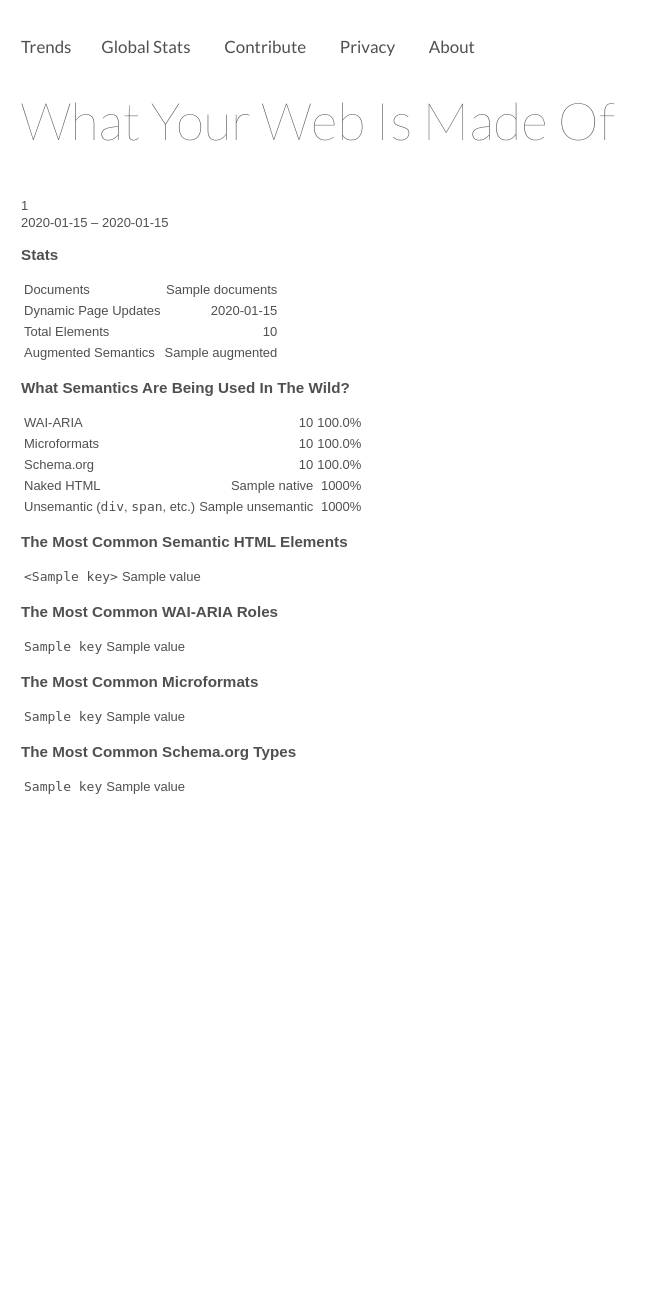
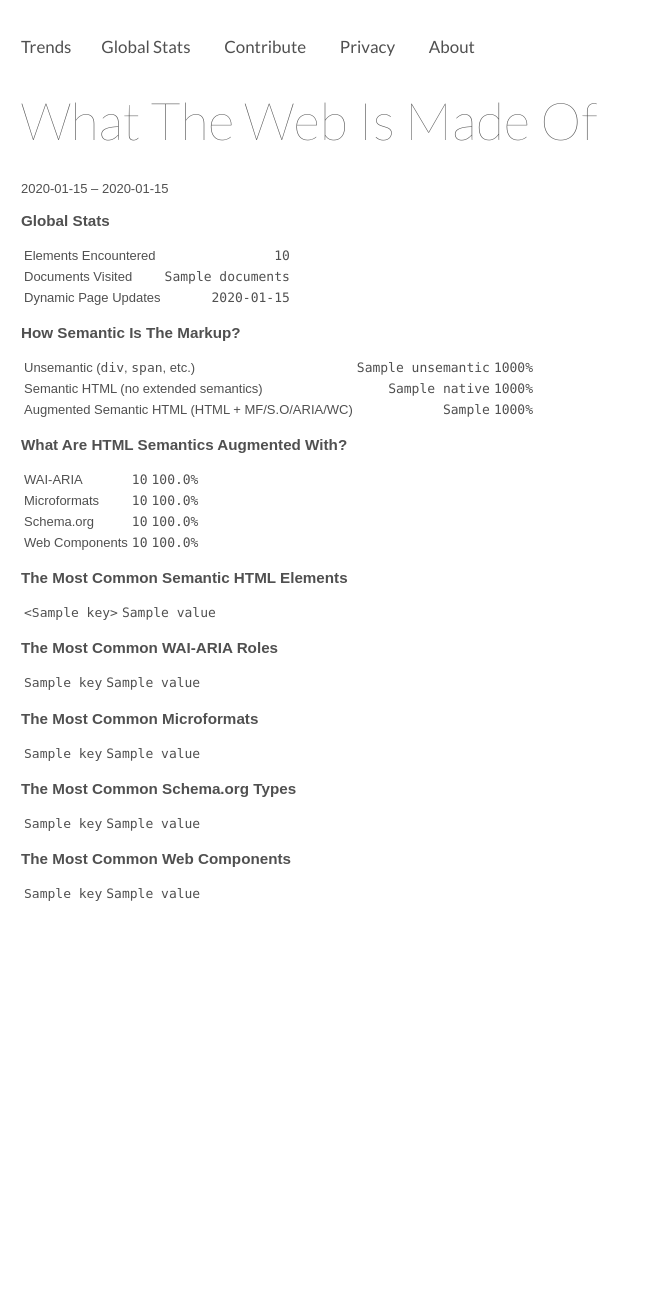
Before and after one commit to slightlyoff/meaningless, a Python web app: template reporting/meaningless-stats/templates/report.html in a window 1280 px wide. Shown: the top 1298 px of the page, without its empty margins (0-650 px from the left). After the commit the page ends 901 px from the top, so only its background shows below. Run offline with Jinja, Linux system fonts and the light colour scheme; the template is opened without the code that fills it: most values are stand-ins (such as "Sample title", 1, 10 or a date in 2020).

Commit message:
Adds support for semantic HTML element and web component gathering and reporting.

```diff
--- a/reporting/meaningless-stats/static/main.css
+++ b/reporting/meaningless-stats/static/main.css
@@ -63,6 +63,7 @@ body {
 
 table.numberdata > tbody > tr > td:nth-child(n+2) {
   text-align: right;
+  font-family: Consolas, monospace;
 }
 
 .axis path,
--- a/reporting/meaningless-stats/templates/report.html
+++ b/reporting/meaningless-stats/templates/report.html
@@ -3,56 +3,53 @@
 {% block head %}
 {% endblock %}
 
-{% block title %}<h1>What Your Web Is Made Of</h1>{% endblock %}
+{% block title %}<h1>What The Web Is Made Of</h1>{% endblock %}
 
 {% block main %}
-  <!--
-    Raw uploaded data:
-
-      {% for p in params %}
-        {{ p }} : {{ params[p] }}
-      {% endfor %}
-
-    JSON payload:
-
-      {% for p in params %}
-        {{ p }} : {{ params[p] }}
-      {% endfor %}
-  -->
-  </pre>
-  <br>
-  {{ id }}
-  <br>
-  <!--
-  {{ content }}
-  -->
   {{ content.start.strftime('%Y-%m-%d') }}
   &ndash;
   {{ content.end.strftime('%Y-%m-%d') }}
 
-  <h3>Stats</h3>
+  <h3>Global Stats</h3>
   <table class="numberdata">
     <tbody>
       <tr>
-        <td>Documents</td>
+        <td>Elements Encountered</td>
+        <td>{{ content.totals.total }}</td>
+      </tr>
+      <tr>
+        <td>Documents Visited</td>
         <td>{{ content.totals.documents }}</td>
       </tr>
       <tr>
         <td>Dynamic Page Updates</td>
         <td>{{ content.totals.updates }}</td>
       </tr>
+   </tbody>
+  </table>
+
+  <h3>How Semantic Is The Markup?</h3>
+  <table class="numberdata">
+    <tbody>
       <tr>
-        <td>Total Elements</td>
-        <td>{{ content.totals.total }}</td>
+        <td>Unsemantic (<code>div</code>, <code>span</code>, etc.)</td>
+        <td>{{ content.totals.semantics.data.unsemantic }}</td>
+        <td>{{ (content.totals.semantics.data.unsemantic / content.totals.total * 100) // 1 }}%</td>
       </tr>
       <tr>
-        <td>Augmented Semantics</td>
-        <td>{{ content.totals.semantics.data.augmented }}</td>
+        <td>Semantic HTML (no extended semantics)</td>
+        <td>{{ content.totals.semantics.data.native }}</td>
+        <td>{{ (content.totals.semantics.data.native / content.totals.total * 100) // 1 }}%</td>
       </tr>
- </tbody>
+      <tr>
+        <td>Augmented Semantic HTML  (HTML + MF/S.O/ARIA/WC)</td>
+        <td>{{ content.totals.semantics.data.semanticAugmented }}</td>
+        <td>{{ (content.totals.semantics.data.semanticAugmented / content.totals.total * 100) // 1 }}%</td>
+      </tr>
+     </tbody>
   </table>
 
-  <h3>What Semantics Are Being Used In The Wild?</h3>
+  <h3>What Are HTML Semantics Augmented With?</h3>
   <table class="numberdata">
     <tbody>
       <tr>
@@ -71,22 +68,19 @@
         <td>{{ (content.totals.microformatItems.total /  content.totals.total * 100) // 1 }}%</td>
       </tr>
       <tr>
-        <td>Naked HTML</td>
-        <td>{{ content.totals.semantics.data.native }}</td>
-        <td>{{ (content.totals.semantics.data.native / content.totals.total * 100) // 1 }}%</td>
-      </tr>
-      <tr>
-        <td>Unsemantic (<code>div</code>, <code>span</code>, etc.)</td>
-        <td>{{ content.totals.semantics.data.unsemantic }}</td>
-        <td>{{ (content.totals.semantics.data.unsemantic / content.totals.total * 100) // 1 }}%</td>
+        <td>Web Components</td>
+        <td>{{ content.totals.webComponentItems.total }}</td>
+        <td>{{ (content.totals.webComponentItems.total /  content.totals.total * 100) // 1 }}%</td>
       </tr>
      </tbody>
   </table>
 
+
   <h3>The Most Common Semantic HTML Elements</h3>
   <table class="numberdata">
     <tbody>
-      {% for key, value in content.totals.tags.data|dictsort(by='value')|reverse %}
+      {% for key, value in content.totals.nativeSemanticItems.data|dictsort(by='value')|reverse  %}
+      {%- if loop.index >= 10 %}{% break %}{% endif %}
       <tr>
         <td><code>&lt;{{ key }}&gt;</code></td>
         <td>{{ value }}</td>
@@ -99,6 +93,7 @@
   <table class="numberdata">
     <tbody>
      {% for key, value in content.totals.ariaItems.data|dictsort(by='value')|reverse %}
+     {%- if loop.index >= 10 %}{% break %}{% endif %}
       <tr>
         <td><code>{{ key }}</code></td>
         <td>{{ value }}</td>
@@ -111,6 +106,7 @@
   <table class="numberdata">
     <tbody>
      {% for key, value in content.totals.microformatItems.data|dictsort(by='value')|reverse %}
+     {%- if loop.index >= 10 %}{% break %}{% endif %}
       <tr>
         <td><code>{{ key }}</code></td>
         <td>{{ value }}</td>
@@ -123,6 +119,20 @@
   <table class="numberdata">
     <tbody>
      {% for key, value in content.totals.schemaDotOrgItems.data|dictsort(by='value')|reverse %}
+     {%- if loop.index >= 10 %}{% break %}{% endif %}
+      <tr>
+        <td><code>{{ key }}</code></td>
+        <td>{{ value }}</td>
+      </tr>
+      {% endfor %}
+    </tbody>
+  </table>
+
+  <h3>The Most Common Web Components</h3>
+  <table class="numberdata">
+    <tbody>
+     {% for key, value in content.totals.webComponentItems.data|dictsort(by='value')|reverse %}
+     {%- if loop.index >= 10 %}{% break %}{% endif %}
       <tr>
         <td><code>{{ key }}</code></td>
         <td>{{ value }}</td>
@@ -132,11 +142,13 @@
   </table>
 
   <!-- FIXME: *sigh*...make async. -->
+  <!--
   <script defer src="/static/{{ version }}/d3/d3.v3.min.js"></script>
   <script defer src="/static/{{ version }}/graphing.js"></script>
   <script defer >
     graphData({{ json }});
   </script>
+  -->
 
   {{ error }}
 {% endblock %}
```
Also changed, not shown: extension/background.js (+6 -2 lines), extension/meaningless.js (+20 -2 lines), reporting/meaningless-stats/datamodel.py (+27 -17 lines), reporting/meaningless-stats/main.py (+6 -2 lines).
